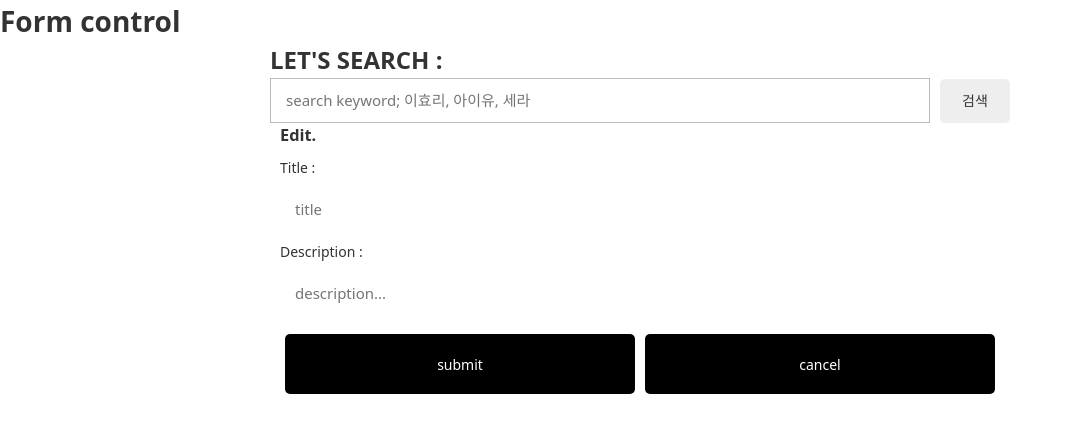
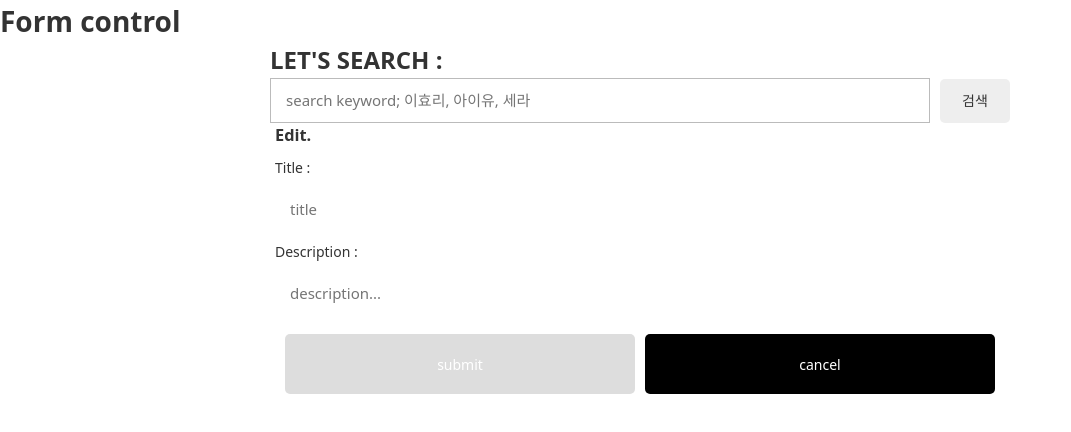
Before and after one commit to SinYongJu/react-form-control-atomic, a React (Create React App) app: page / in a window 1280 px wide. Shown: the top 432 px of the page, without its empty margins (0-1071 px from the left). Built offline with nearby package versions, Linux system fonts and the light colour scheme.

Commit message:
ADD api func and working edit page

```diff
--- a/src/components/atoms/SimpleButton/SimpleButton.js
+++ b/src/components/atoms/SimpleButton/SimpleButton.js
@@ -3,7 +3,7 @@ import PropTypes from "prop-types";
 import "./SimpleButton.scss";
 export const BUTTON_THEME = {
   DEFAULT: "btn_comm",
-  BLACK : "BUTTON_BLACK",
+  BLACK: "BUTTON_BLACK",
   RED: "BUTTON_RED",
   YELLOW: "BUTTON_YELLOW",
   WHITE: "BUTTON_WHITE",
--- a/src/components/atoms/SimpleButton/SimpleButton.scss
+++ b/src/components/atoms/SimpleButton/SimpleButton.scss
@@ -3,6 +3,7 @@
 }
 .btn_comm{width:100%;height:60px;background-color:#000;font-size:14px;font-weight:500;color:#fff;border-radius:5px;padding:10px 15px;box-sizing: border-box;}
 .btn_comm:hover{background-color:aqua}
+.btn_comm:disabled{background-color:#ddd}
 .BUTTON_BLACK{background-color:#000}
 .BUTTON_RED{background-color:red}
 .BUTTON_YELLOW{background-color:yellow;color:#333}
--- a/src/components/molecule/SeachResult/SeachResult.js
+++ b/src/components/molecule/SeachResult/SeachResult.js
@@ -7,10 +7,10 @@ import {
   SEARCH_RESULT
 } from "../../constants/search_api";
 
-const SearchListItem = ({ item: { cuntent_id, title, contents, url, datetime } }) => {
+const SearchListItem = ({ item: { id, title, contents, url, datetime } }) => {
   return (
     <li>
-      <span>{cuntent_id}</span>
+      <span>{id}</span>
       <a href={url}>
         <strong>{title}</strong>
         <p>{contents}</p>
@@ -21,8 +21,8 @@ const SearchListItem = ({ item: { cuntent_id, title, contents, url, datetime } }
 };
 
 function SeachResult(props) {
-  console.log(props)
-  const { result , status} = props
+  console.log(props);
+  const { result, status } = props;
   if (status === SEARCH_INIT) {
     return null;
   }
@@ -34,11 +34,11 @@ function SeachResult(props) {
   }
   return (
     <ul className="webList">
-      { result.map((item, index) => (
-          <SearchListItem key={`search_${index}`} item={item} />
-        ))}
+      {result.map((item, index) => (
+        <SearchListItem key={`search_${index}`} item={item} />
+      ))}
     </ul>
-  )
+  );
 }
 
 SearchListItem.propTypes = {
--- a/src/components/page/EditPage.js
+++ b/src/components/page/EditPage.js
@@ -1,70 +1,101 @@
-import React from 'react';
-import EditTemplate from './template/EditTemplate';
-import SimpleButton from '../atoms/SimpleButton/SimpleButton';
-import EditWebPost from '../organisms/EditWebPost/EditWebPost';
+import React, { useEffect } from "react";
+import EditTemplate from "./template/EditTemplate";
+import SimpleButton, { BUTTON_THEME } from "../atoms/SimpleButton/SimpleButton";
+import EditWebPost from "../organisms/EditWebPost/EditWebPost";
 
-
+const regexr = /^[`~!@#$%^&*|\\'";:/?]/;
 
 const editInputTitle = {
   id: "titleInp",
   name: "inputTitle",
   placeholder: "title",
-    value: ""
-}
+  value: "",
+  isValid: false
+};
 const editInputDesc = {
   id: "descInp",
   name: "inputDesc",
   placeholder: "description...",
-    value: ""
-}
+  value: "",
+  isValid: false
+};
 
 const EditPage = () => {
+  const [editCtx, editSetCtx] = React.useState({
+    inputTitle: { ...editInputTitle },
+    inputDesc: { ...editInputDesc },
+    isEditDisabledButton: true
+  });
 
-    const [editCtx, editSetCtx] = React.useState({
-        inputTitle : {...editInputTitle},
-        inputDesc : {...editInputDesc}
-    })
-
-    const onEditChange = (e)=>{
+  const onEditChange = e => {
     let name = e.target.name;
-        console.log(name,'name')
     let value = e.target.value;
     editSetCtx(ctx => {
-            console.log(ctx)
-            ctx[name].value = value
+      ctx[name].value = value;
       return {
-                ...ctx,
+        ...ctx
+      };
+    });
+    editValueValidate(name, value);
+  };
 
+  const editValueValidate = (name, value) => {
+    let bool = regexr.test(value);
+    if (!bool && value.length > 4) {
+      editSetCtx(ctx => {
+        ctx[name].isValid = true;
+        return {
+          ...ctx
+        };
+      });
+    } else {
+      editSetCtx(ctx => {
+        ctx[name].isValid = false;
+        return {
+          ...ctx
+        };
+      });
     }
-        }
+  };
+  const buttonSubmit = {
+    themeClass: BUTTON_THEME.RED,
+    text: "submit"
+  };
+  const buttonCancel = {
+    text: "cancel"
+  };
+  const onEditSubmitButton = () => {
+    console.log("submit");
+  };
+  const onEditCancelButton = () => {
+    console.log("cancel");
+  };
+
+  const editContents = {
+    header: <h3>Edit.</h3>,
+    body: (
+      <EditWebPost
+        editpost={editCtx}
+        validate={editValueValidate}
+        onChange={onEditChange}
+      ></EditWebPost>
+    ),
+    buttonSubmit: (
+      <SimpleButton
+        {...buttonSubmit}
+        state={editCtx.isEditDisabledButton ? "BUTTON_DISABLED" : null}
+        onClick={onEditSubmitButton}
+      />
+    ),
+    buttonCancel: (
+      <SimpleButton {...buttonCancel} onClick={onEditCancelButton} />
     )
-    }
-
-    const buttonSubmit = {
-        text: 'submit'
-    }
-    const buttonCancel = {
-        text: 'cancel'
-    }
-    const onEditSubmitButton = () => {
-        console.log('submit')
-    }
-    const onEditCancelButton = () => {
-        console.log('cancel')
-    }
-    const editContents = {
-        header : <h3>Edit.</h3>,
-        body : <EditWebPost editpost={editCtx} onChange={onEditChange}></EditWebPost>,
-        buttonSubmit : <SimpleButton {...buttonSubmit} onClick={onEditSubmitButton}/>,
-        buttonCancel : <SimpleButton {...buttonCancel} onClick={onEditCancelButton}/>,
-    }
+  };
   return (
     <>
-          <EditTemplate contents={editContents}/>
+      <EditTemplate contents={editContents} />
     </>
   );
 };
 
-
-
 export default EditPage;
--- a/src/components/page/template/EditTemplate.scss
+++ b/src/components/page/template/EditTemplate.scss
@@ -1,17 +1,22 @@
 .EditTemplate{
     max-width: 740px;
+    min-width: 720px;
     margin:0 auto;
-    padding:0 10px;
+    padding:0 5px;
     box-sizing: border-box;
     .area_body{
         margin: 10px 0;
     }
     .area_button {
         margin-top:20px;
+        text-align:center;
         .btn_comm{
+            display:inline-block;
+            width: 48%;
             max-width:350px;
             margin:0 5px;
-            box-sizing:border-box
+            box-sizing:border-box;
+            vertical-align:top
         }
     }
 
```
Also changed, not shown: src/api/db.json (+36 -30 lines), src/components/atoms/Image/Image.js (added, +18 -0 lines), src/components/organisms/EditWebPost/EditWebPost.js (+10 -10 lines), 2 other files (tests, documents, lock files or other folders). Lines whose indentation alone changed are shown as unchanged.
